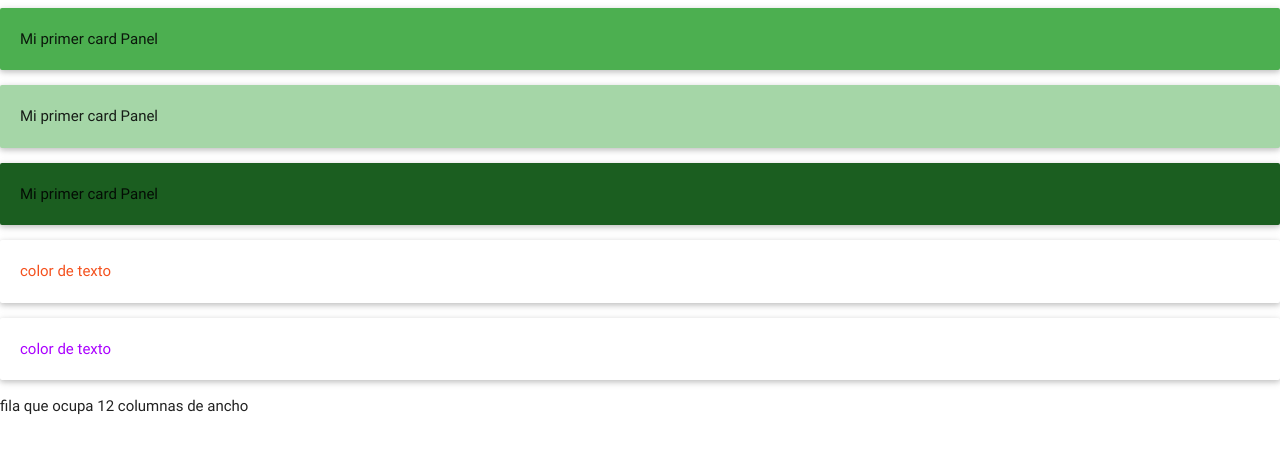
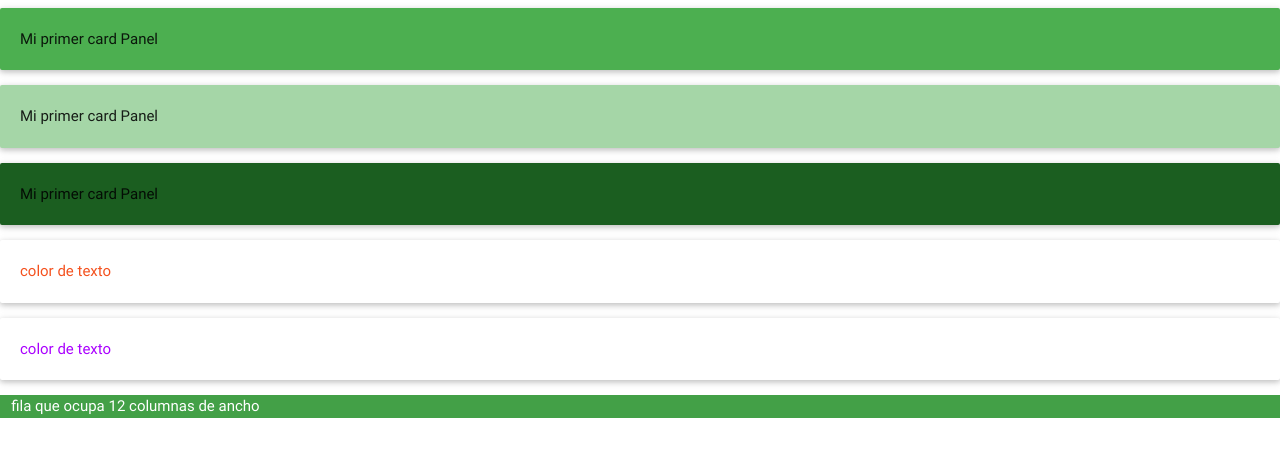
Before and after one commit to lpizarro2391/Materialize, a plain HTML site: page index.html in a window 1280 px wide. Drawn offline with nearby package versions, Linux system fonts and the light colour scheme.

Commit message:
col s12 con colores

```diff
--- a/index.html
+++ b/index.html
@@ -31,7 +31,7 @@
 
 
     <div class="row">
-      <div class="col-s12 darken-1 white">fila que ocupa 12 columnas de ancho
+      <div class="col s12 green darken-1 white-text">fila que ocupa 12 columnas de ancho
 
       </div>
     </div>
```
